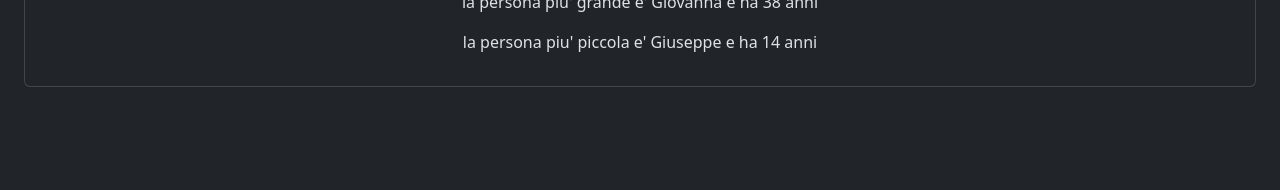
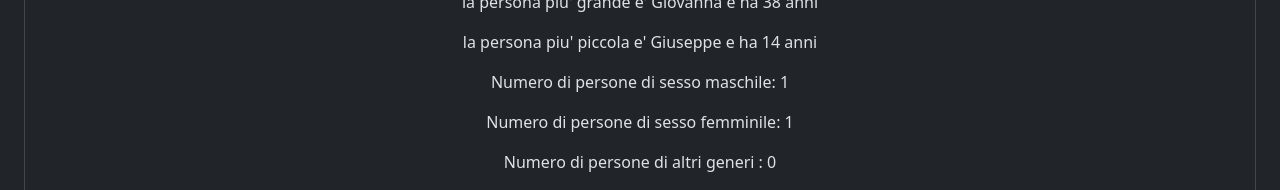
Before and after one commit to Domenico-lel/tutorial, a React (Create React App) app: page / in a window 1280 px wide. Shown: the part 762-952 px from the top of the page. Before the commit the page ends 873 px from the top, so only its background shows below. Built offline with nearby package versions, Linux system fonts and the light colour scheme.

Commit message:
filter to gender PeopleStatus

```diff
--- a/src/ListNameApp.js
+++ b/src/ListNameApp.js
@@ -2,7 +2,8 @@ import { useState } from "react";
 import NewPersonForm from "./components/NewPersonForm";
 import SearchBar from "./components/SearchBar";
 import PersonListAdvanced from "./components/PersonListAdvanced";
-import Bigger from "./components/Bigger";
+import Bigger from "./components/PeopleStats";
+import PeopleStats from "./components/PeopleStats";
 
 
 
@@ -31,7 +32,7 @@ function ListNameApp() {
             name: "Giovanna",
             surname: "Verdi",
             date: "1986",
-            gender: "F",
+            gender: "T",
             userName: "GiovannaVerdi98"
         }
     ])
@@ -115,7 +116,7 @@ function ListNameApp() {
             }
         />
 
-        <Bigger
+        <PeopleStats
             persons={items}
         />
     </div>
--- a/src/components/Bigger.js
+++ b/src/components/PeopleStats.js
@@ -1,4 +1,4 @@
-function Bigger(
+function PeopleStats(
   {
     persons = []
   }
@@ -27,6 +27,10 @@ function Bigger(
 
   console.log("il primo oggetto e':" + JSON.stringify(persons))
 
+  const maleCount = persons.filter((person) => person.gender == "M").length
+  const femaleCount = persons.filter((person) => person.gender == "F").length
+  const otherCount = persons.filter((person) => person.gender == !["M", "F"]).length
+
 
   return <div className="card mt-3">
     <div className="text-center">
@@ -34,6 +38,9 @@ function Bigger(
         <h1>Statistiche</h1>
         <p>la persona piu' grande e' {elderPeople.name} e ha {calculateAge(elderPeople.date)} anni</p>
         <p>la persona piu' piccola e' {yungerPeople.name} e ha {calculateAge(yungerPeople.date)} anni</p>
+        <p>Numero di persone di sesso maschile: {maleCount}</p>
+        <p>Numero di persone di sesso femminile: {femaleCount}</p>
+        <p>Numero di persone di altri generi : {otherCount}</p>
       </div>
     </div>
   </div>
@@ -41,8 +48,8 @@ function Bigger(
 
 }
 
-//aggiungere il conteggio dell epersone di sesso maschile, di quello femminile e dei rimanenti, cioe' che non sono ne maschioi e ne femmina
+//aggiungere il conteggio delle persone di sesso maschile, di quello femminile e dei rimanenti
 //e rinominare bigger in PeopleStats
 
 
-export default Bigger;
+export default PeopleStats;
```
